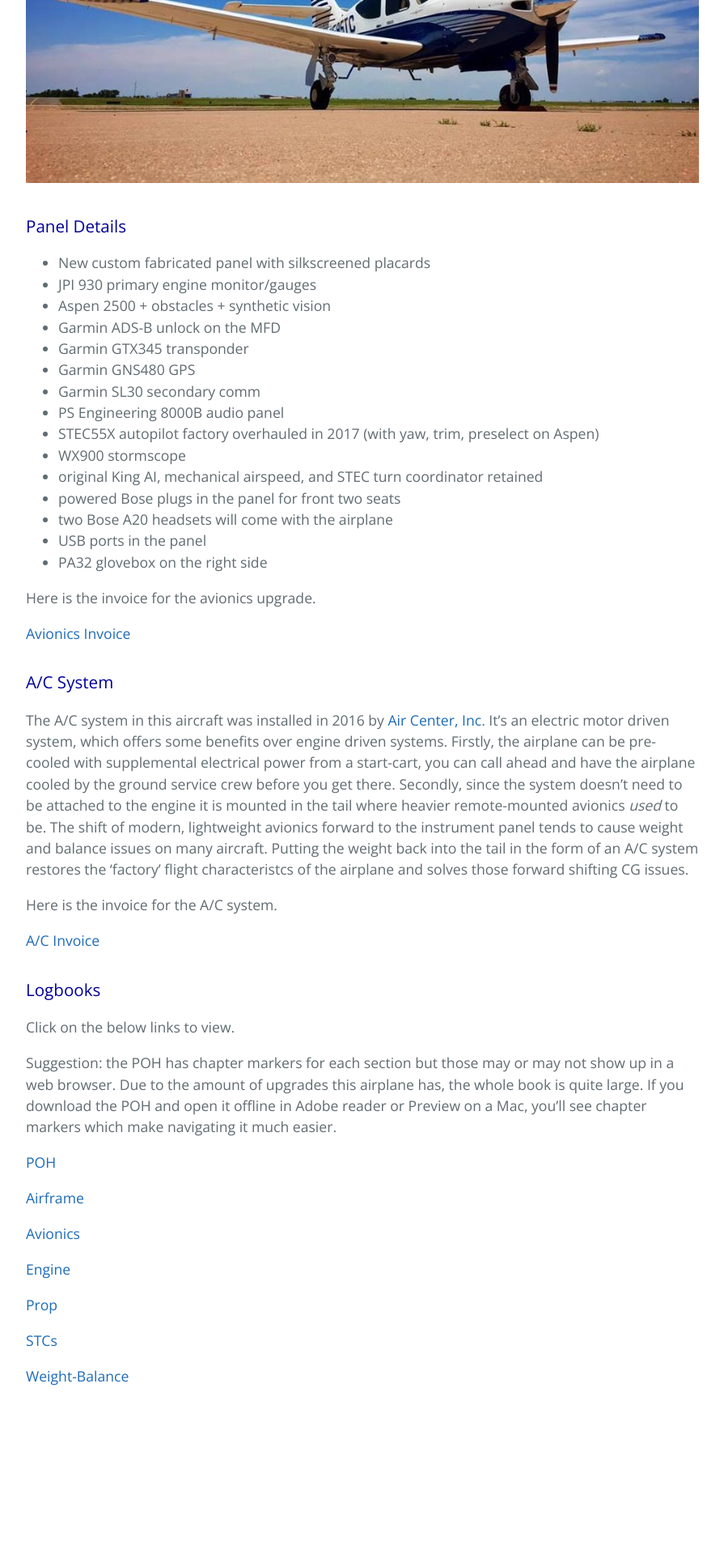
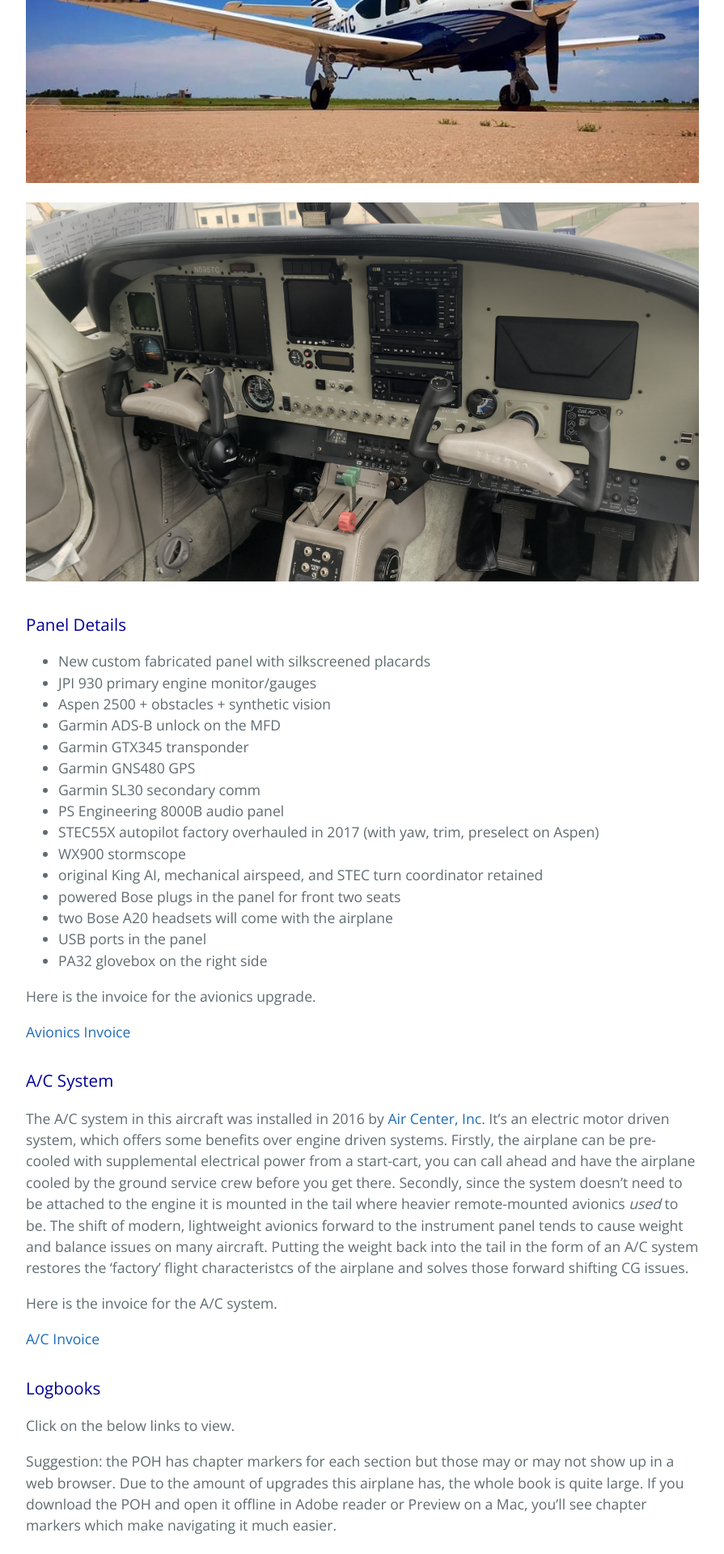
Before and after one commit to RNCTX/N595TC, a Jekyll site: the page built from index.md, in a window 1280 px wide. Shown: the part 762-2681 px from the top of the page at 81% size, without its empty margins (192-1087 px from the left). Built offline with Jekyll 4.4.1, drawn with Linux system fonts in a browser that asks for light colours; our own code applies the rules of GitHub Pages for plain Markdown files; before the commit the page ends 2524 px from its top, so only the background shows below that.

Commit message:
Update index.md

```diff
--- a/index.md
+++ b/index.md
@@ -7,6 +7,9 @@ title: N595TC
 I'm guessing you got here from Trade-A-Plane or Controller. This domain was registered to host various documents related to the aircraft. And yes, if you get the airplane you can have the domain and this website with it.
 
 ![Daplane](IMG_1556.jpg)
+
+
+![Dapanel](IMG_1557.jpg)
 
 <h3><a name="panel" style="color: #000099; text-decoration: none;">Panel Details</a></h3>
 
```
